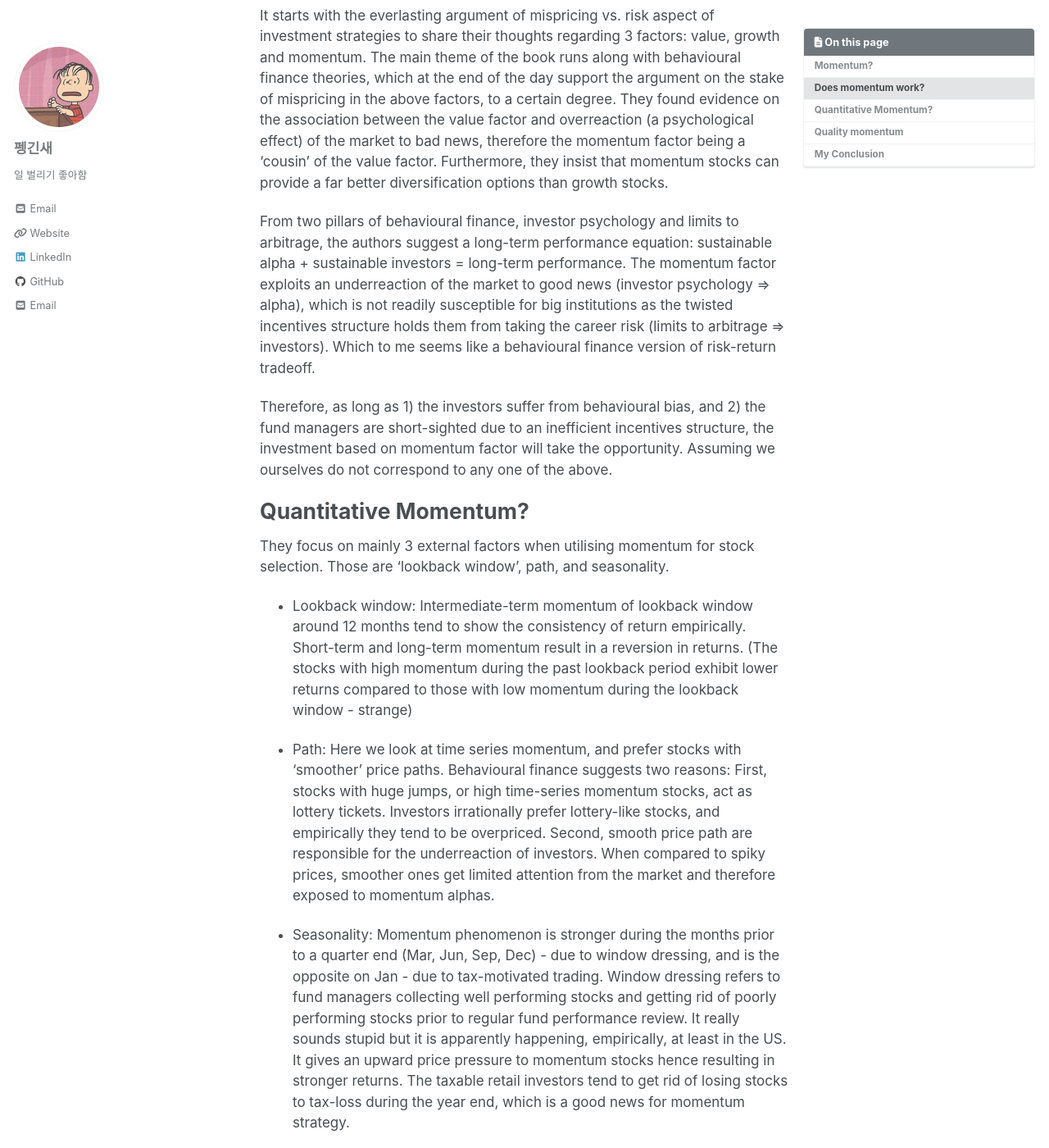
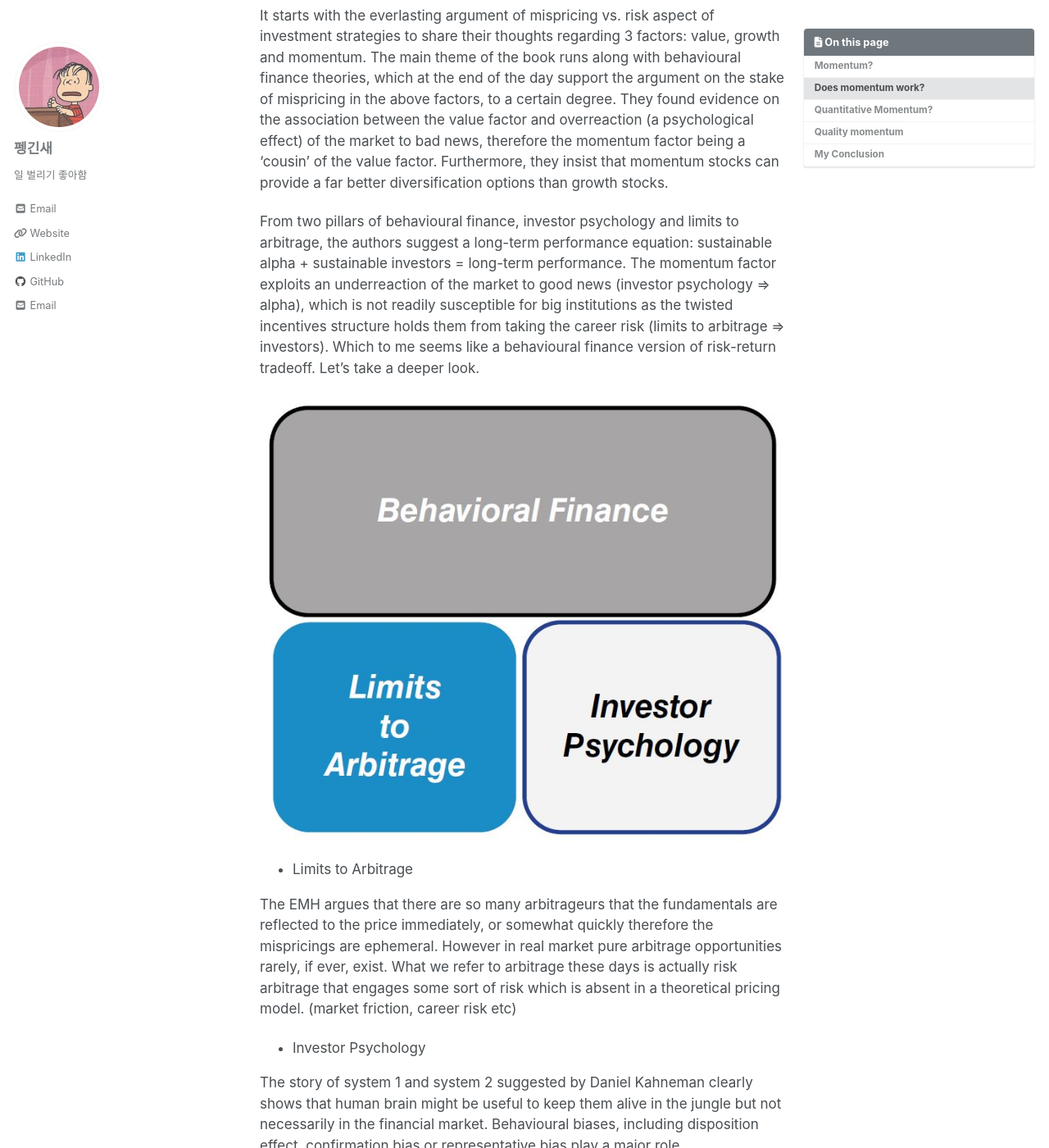
Before and after one commit to sylim2357/sylim2357.github.io, a Jekyll site: the page built from _posts/2020-02-14-Quantitative-Momentum.md, in a window 1280 px wide and 1400 px high, scrolled down 763 px. Shown: the whole window at 82% size. Built offline with Jekyll 4.4.1, drawn with Linux system fonts in a browser that asks for light colours; cached includes are drawn as plain includes; nearby versions of some CDN libraries; comment, search, counter and statistics services are not loaded; some of the changed text lies outside the part shown.

Commit message:
quant-momentum update

```diff
--- a/_posts/2020-02-14-Quantitative-Momentum.md
+++ b/_posts/2020-02-14-Quantitative-Momentum.md
@@ -24,9 +24,19 @@ Momentum factor-based investing falls into the realm of technical analysis, whic
 # Does momentum work?
 It starts with the everlasting argument of mispricing vs. risk aspect of investment strategies to share their thoughts regarding 3 factors: value, growth and momentum. The main theme of the book runs along with behavioural finance theories, which at the end of the day support the argument on the stake of mispricing in the above factors, to a certain degree. They found evidence on the association between the value factor and overreaction (a psychological effect) of the market to bad news, therefore the momentum factor being a 'cousin' of the value factor. Furthermore, they insist that momentum stocks can provide a far better diversification options than growth stocks.
 
-From two pillars of behavioural finance, investor psychology and limits to arbitrage, the authors suggest a long-term performance equation: sustainable alpha + sustainable investors = long-term performance. The momentum factor exploits an underreaction of the market to good news (investor psychology => alpha), which is not readily susceptible for big institutions as the twisted incentives structure holds them from taking the career risk (limits to arbitrage => investors). Which to me seems like a behavioural finance version of risk-return tradeoff.
+From two pillars of behavioural finance, investor psychology and limits to arbitrage, the authors suggest a long-term performance equation: sustainable alpha + sustainable investors = long-term performance. The momentum factor exploits an underreaction of the market to good news (investor psychology => alpha), which is not readily susceptible for big institutions as the twisted incentives structure holds them from taking the career risk (limits to arbitrage => investors). Which to me seems like a behavioural finance version of risk-return tradeoff. Let's take a deeper look.
 
-Therefore, as long as 1) the investors suffer from behavioural bias, and 2) the fund managers are short-sighted due to an inefficient incentives structure, the investment based on momentum factor will take the opportunity. Assuming we ourselves do not correspond to any one of the above.
+![two-pillars-of-behavioural-finance](/assets/images/quantitative-momentum-01.JPG)
+
+- Limits to Arbitrage
+
+The EMH argues that there are so many arbitrageurs that the fundamentals are reflected to the price immediately, or somewhat quickly therefore the mispricings are ephemeral. However in real market pure arbitrage opportunities rarely, if ever, exist. What we refer to arbitrage these days is actually risk arbitrage that engages some sort of risk which is absent in a theoretical pricing model. (market friction, career risk etc)
+
+- Investor Psychology
+
+The story of system 1 and system 2 suggested by Daniel Kahneman clearly shows that human brain might be useful to keep them alive in the jungle but not necessarily in the financial market. Behavioural biases, including disposition effect, confirmation bias or representative bias play a major role.
+
+This brings us to the situation where smart investors can't take advantage of irrational investors. Therefore, as long as 1) the investors suffer from behavioural bias, and 2) the fund managers are short-sighted due to an inefficient incentives structure, the investment based on momentum factor will take the opportunity. Assuming we ourselves do not correspond to any of the above.
 
 # Quantitative Momentum?
 They focus on mainly 3 external factors when utilising momentum for stock selection. Those are 'lookback window', path, and seasonality.
```
Also changed, not shown: _posts/2020-03-01-autoencoder-asset-pricing-models.md (+11 -6 lines), assets/images/quantitative-momentum-01.JPG (added).
